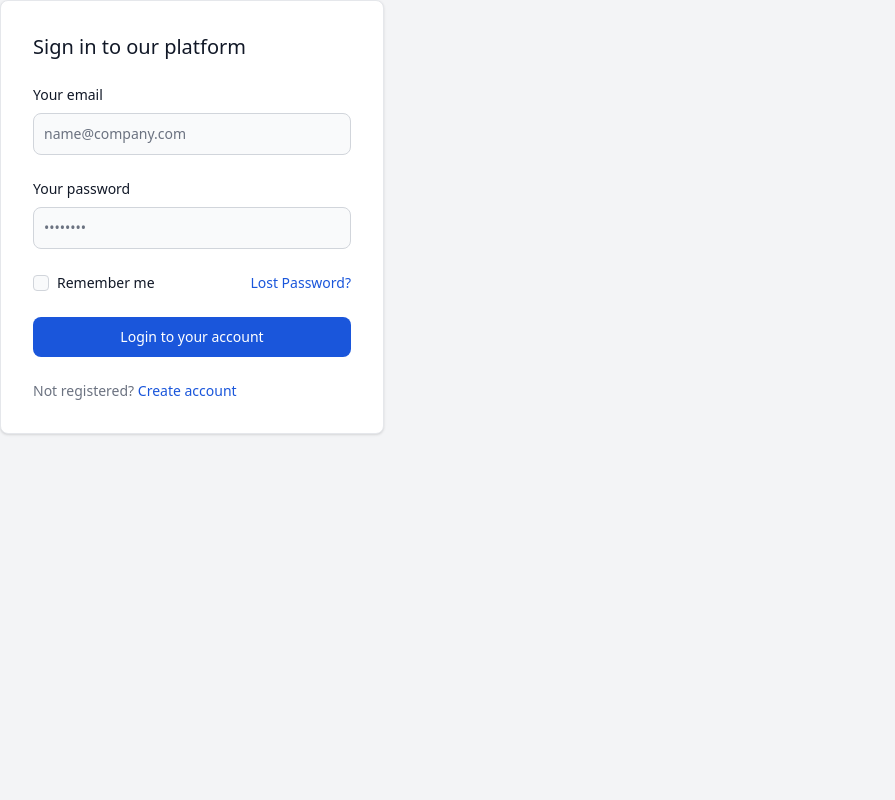
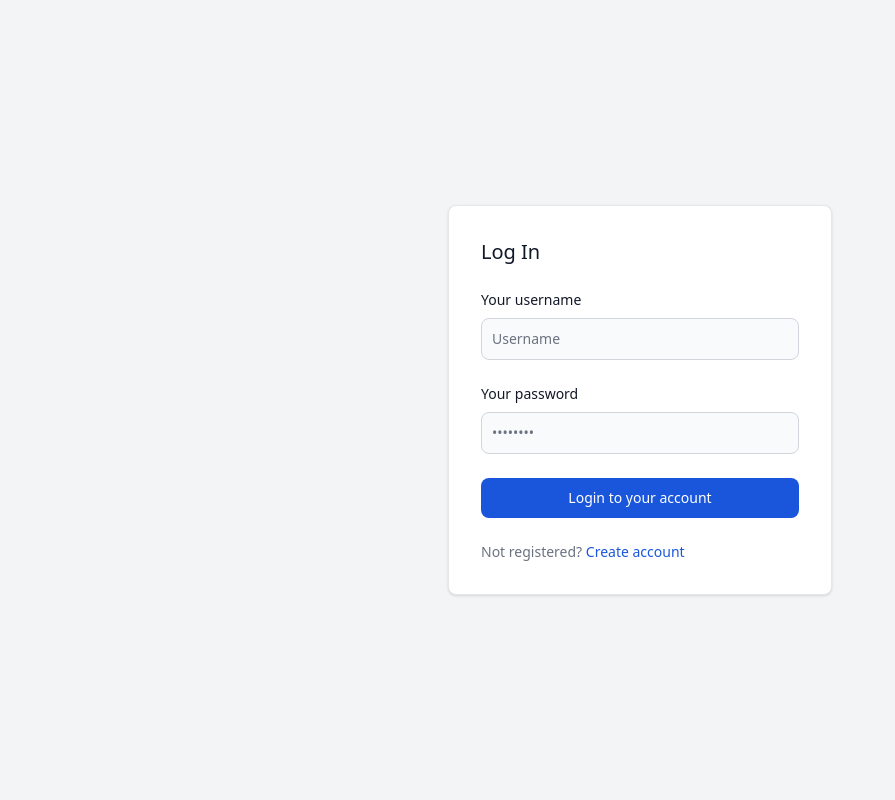
Before and after one commit to ExiledVentia/generic-shopping-website, a PHP site: page /public/login.php in a window 1280 px wide. Shown: the whole page, without its empty margins (0-895 px from the left). Run offline with PHP 8.4, Linux system fonts and the light colour scheme; style sheets or scripts are compiled from the project's sources; some libraries are stand-ins or nearby versions.

Commit message:
did some shit

```diff
--- /dev/null
+++ b/index.php
@@ -0,0 +1 @@
+<script>window.location="public/index.php"</script>
--- a/package.json
+++ b/package.json
@@ -22,6 +22,8 @@
     "tailwindcss": "^3.4.3"
   },
   "dependencies": {
-    "flowbite": "^2.3.0"
+    "autoprefixer": "^10.4.19",
+    "flowbite": "^2.3.0",
+    "postcss": "^8.4.38"
   }
 }
--- a/public/index.php
+++ b/public/index.php
@@ -25,7 +25,7 @@
           <a href="#" class="block py-2 px-3 text-white bg-blue-700 rounded md:bg-transparent md:text-blue-700 md:p-0 dark:text-white md:dark:text-blue-500" aria-current="page">Home</a>
         </li>
         <li>
-          <a href="#" class="block py-2 px-3 text-gray-900 rounded hover:bg-gray-100 md:hover:bg-transparent md:border-0 md:hover:text-blue-700 md:p-0 dark:text-white md:dark:hover:text-blue-500 dark:hover:bg-gray-700 dark:hover:text-white md:dark:hover:bg-transparent">Login</a>
+          <a href="login.php" class="block py-2 px-3 text-gray-900 rounded hover:bg-gray-100 md:hover:bg-transparent md:border-0 md:hover:text-blue-700 md:p-0 dark:text-white md:dark:hover:text-blue-500 dark:hover:bg-gray-700 dark:hover:text-white md:dark:hover:bg-transparent">Login</a>
         </li>
         <li>
           <a href="#" class="block py-2 px-3 text-gray-900 rounded hover:bg-gray-100 md:hover:bg-transparent md:border-0 md:hover:text-blue-700 md:p-0 dark:text-white md:dark:hover:text-blue-500 dark:hover:bg-gray-700 dark:hover:text-white md:dark:hover:bg-transparent">Register</a>
--- a/public/login.php
+++ b/public/login.php
@@ -5,34 +5,57 @@
     <meta name="viewport" content="width=device-width, initial-scale=1.0">
     <title>Login</title>
     <link rel="stylesheet" href="../css/style.css">
+    <link href="https://fonts.googleapis.com/css2?family=Quicksand&display=swap" rel="stylesheet">
+    <!-- <link href="https://cdnjs.cloudflare.com/ajax/libs/flowbite/2.3.0/flowbite.min.css" rel="stylesheet" /> -->
 </head>
 <body class="bg-gray-100 dark:bg-gray-800">
+<div class="flex items-center justify-center h-screen bg-gray-100 dark:bg-gray-900">
     <div class="w-full max-w-sm p-4 bg-white border border-gray-200 rounded-lg shadow sm:p-6 md:p-8 dark:bg-gray-800 dark:border-gray-700">
-    <form class="space-y-6" action="#">
-        <h5 class="text-xl font-medium text-gray-900 dark:text-white">Sign in to our platform</h5>
+        <form class="space-y-6" action="" method="post">
+            <h5 class="text-xl font-medium text-gray-900 dark:text-white">Log In</h5>
             <div>
-            <label for="email" class="block mb-2 text-sm font-medium text-gray-900 dark:text-white">Your email</label>
-            <input type="email" name="email" id="email" class="bg-gray-50 border border-gray-300 text-gray-900 text-sm rounded-lg focus:ring-blue-500 focus:border-blue-500 block w-full p-2.5 dark:bg-gray-600 dark:border-gray-500 dark:placeholder-gray-400 dark:text-white" placeholder="name@company.com" required="">
+                <label for="username" class="block mb-2 text-sm font-medium text-gray-900 dark:text-white">Your username</label>
+                <input type="username" name="username" id="username" class="bg-gray-50 border border-gray-300 text-gray-900 text-sm rounded-lg focus:ring-blue-500 focus:border-blue-500 block w-full p-2.5 dark:bg-gray-600 dark:border-gray-500 dark:placeholder-gray-400 dark:text-white" placeholder="Username" required />
             </div>
             <div>
                 <label for="password" class="block mb-2 text-sm font-medium text-gray-900 dark:text-white">Your password</label>
-            <input type="password" name="password" id="password" placeholder="••••••••" class="bg-gray-50 border border-gray-300 text-gray-900 text-sm rounded-lg focus:ring-blue-500 focus:border-blue-500 block w-full p-2.5 dark:bg-gray-600 dark:border-gray-500 dark:placeholder-gray-400 dark:text-white" required="">
+                <input type="password" name="password" id="password" placeholder="••••••••" class="bg-gray-50 border border-gray-300 text-gray-900 text-sm rounded-lg focus:ring-blue-500 focus:border-blue-500 block w-full p-2.5 dark:bg-gray-600 dark:border-gray-500 dark:placeholder-gray-400 dark:text-white" required />
             </div>
-        <div class="flex items-start">
-            <div class="flex items-start">
-                <div class="flex items-center h-5">
-                    <input id="remember" type="checkbox" value="" class="w-4 h-4 border border-gray-300 rounded bg-gray-50 focus:ring-3 focus:ring-blue-300 dark:bg-gray-700 dark:border-gray-600 dark:focus:ring-blue-600 dark:ring-offset-gray-800 dark:focus:ring-offset-gray-800" required="">
-                </div>
-                <label for="remember" class="ms-2 text-sm font-medium text-gray-900 dark:text-gray-300">Remember me</label>
-            </div>
-            <a href="#" class="ms-auto text-sm text-blue-700 hover:underline dark:text-blue-500">Lost Password?</a>
-        </div>
-        <button type="submit" class="w-full text-white bg-blue-700 hover:bg-blue-800 focus:ring-4 focus:outline-none focus:ring-blue-300 font-medium rounded-lg text-sm px-5 py-2.5 text-center dark:bg-blue-600 dark:hover:bg-blue-700 dark:focus:ring-blue-800">Login to your account</button>
+            <button type="submit" name="submit" class="w-full text-white bg-blue-700 hover:bg-blue-800 focus:ring-4 focus:outline-none focus:ring-blue-300 font-medium rounded-lg text-sm px-5 py-2.5 text-center dark:bg-blue-600 dark:hover:bg-blue-700 dark:focus:ring-blue-800">Login to your account</button>
             <div class="text-sm font-medium text-gray-500 dark:text-gray-300">
                 Not registered? <a href="#" class="text-blue-700 hover:underline dark:text-blue-500">Create account</a>
             </div>
         </form>
+        <?php
+        include('../db.php');
+        if (isset($_POST["submit"])) {
+            $username = $_POST['username'];
+            $password = $_POST['password'];
+            $sql = mysqli_query($conn, "SELECT * FROM tb_admin WHERE username='$username' AND password='$password'") or die(mysqli_error($conn));
+            if (mysqli_num_rows($sql) == 0) {
+                echo "<script>alert('Your Username or Password Is Incorrect')</script>";
+                echo '<script type="text/javascript">window.location="login.php"</script>';
+            } else {
+                session_start();
+                $row = mysqli_fetch_assoc($sql);
+                $_SESSION['id_login'] = $row['admin_id'];
+                $_SESSION['level'] = $row['level'];
+                $_SESSION['status_login'] = true;
+                if ($row['level'] == 'admin') {
+                    echo "<script>alert('Login Successful!')</script>";
+                    echo '<script type="text/javascript">window.location="../admin/dashboard.php"</script>';
+                } elseif ($row['level'] == 'user') {
+                    echo "<script>alert('Login Successful!')</script>";
+                    echo '<script type="text/javascript">window.location="../user/dashboard.php"</script>';
+                } else {
+                    header('location:index.php');
+                }
+            }
+        }
+        ?>
+    </div>
 </div>
 <script src="../node_modules/flowbite/dist/flowbite.min.js"></script>
+<!-- <script src="https://cdnjs.cloudflare.com/ajax/libs/flowbite/2.3.0/flowbite.min.js"></script> -->
 </body>
 </html>
```
Also changed, not shown: admin/dashboard.php (+16 -1 lines), admin/sidebar.php (+12 -29 lines), session.php (added, +15 -0 lines), package-lock.json. Lines whose indentation alone changed are shown as unchanged.
